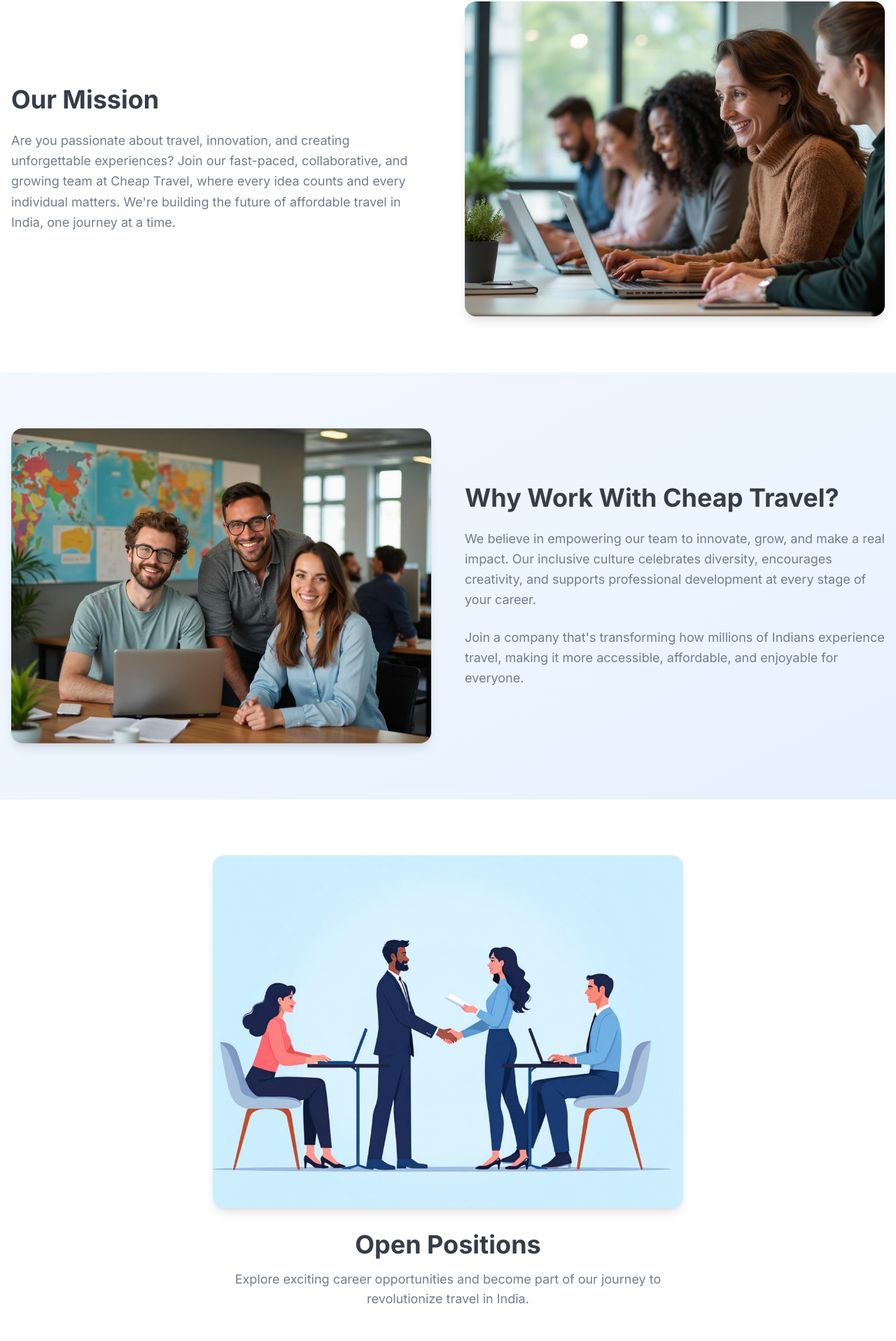
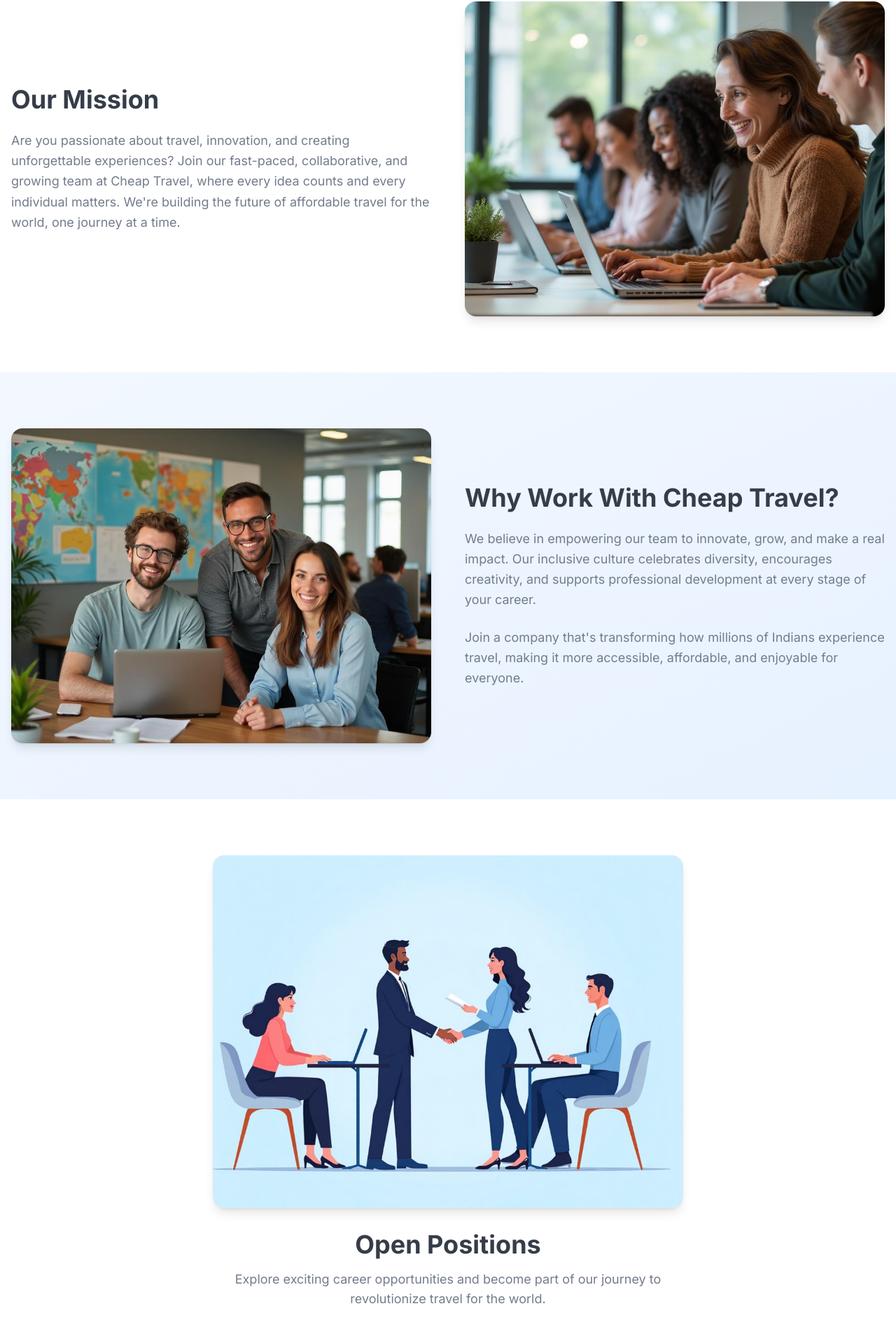
Before and after one commit to ipniacheayp-boop/journeyjet-site, a React (Vite) app: page /careers in a window 1280 px wide. Shown: the part 678-2594 px from the top of the page at 70% size. Built offline with nearby package versions, Linux system fonts and the light colour scheme; the HTML template or start-up script is replaced by a standard one.

Commit message:
Update Careers.tsx

```diff
--- a/src/pages/Careers.tsx
+++ b/src/pages/Careers.tsx
@@ -114,7 +114,7 @@ const Careers = () => {
                 Are you passionate about travel, innovation, and creating unforgettable experiences?
                 Join our fast-paced, collaborative, and growing team at Cheap Travel, where every
                 idea counts and every individual matters. We're building the future of affordable
-                travel in India, one journey at a time.
+                travel for the world, one journey at a time.
               </p>
             </div>
             <div className="order-1 md:order-2">
@@ -166,7 +166,7 @@ const Careers = () => {
             />
             <h2 className="text-4xl font-bold text-foreground mb-4">Open Positions</h2>
             <p className="text-lg text-muted-foreground max-w-2xl mx-auto">
-              Explore exciting career opportunities and become part of our journey to revolutionize travel in India.
+              Explore exciting career opportunities and become part of our journey to revolutionize travel for the world.
             </p>
           </div>
 
@@ -228,7 +228,7 @@ const Careers = () => {
         </div>
       </section>
 
-      {/* Life at Cheap Travel */}
+      {/* Life at Cheap Flights */}
       <section className="py-20 bg-background">
         <div className="container mx-auto px-4">
           <div className="text-center mb-12">
@@ -272,11 +272,11 @@ const Careers = () => {
                 Send your CV and cover letter to:
               </p>
               <a
-                href="mailto:career@chyeap.com"
+                href="mailto:Hr@chyeap.com"
                 className="inline-flex items-center gap-2 text-2xl font-bold text-primary hover:text-primary-hover transition-colors duration-300"
               >
                 <Mail className="w-6 h-6" />
-                career@chyeap.com
+                Hr@chyeap.com
               </a>
             </CardContent>
           </Card>
@@ -290,7 +290,7 @@ const Careers = () => {
             <div>
               <h2 className="text-4xl font-bold text-foreground mb-6">About Cheap Travel</h2>
               <p className="text-lg text-muted-foreground leading-relaxed mb-6">
-                Cheap Flights is India's leading online travel platform, dedicated to making travel
+                Cheap Flights is a leading online travel platform, dedicated to making travel
                 affordable and accessible for everyone. With a focus on customer satisfaction and
                 innovative technology, we've helped millions of travelers explore the world without
                 breaking the bank.
@@ -298,7 +298,7 @@ const Careers = () => {
               <p className="text-lg text-muted-foreground leading-relaxed">
                 Our comprehensive services include flight bookings, hotel reservations, car rentals,
                 and customized travel packages for both domestic and international destinations.
-                Join us in our mission to democratize travel across India.
+                Join us in our mission to democratize travel across the world.
               </p>
             </div>
             <div>
```
